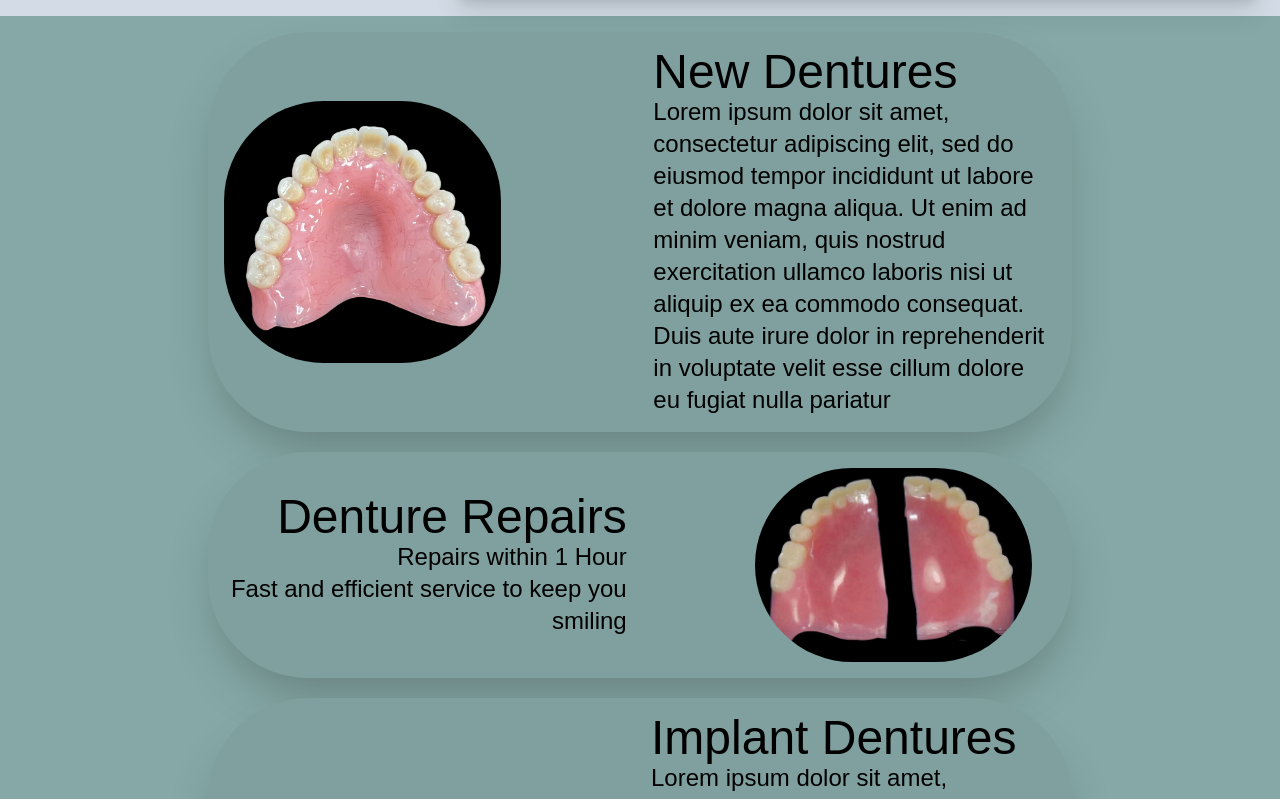
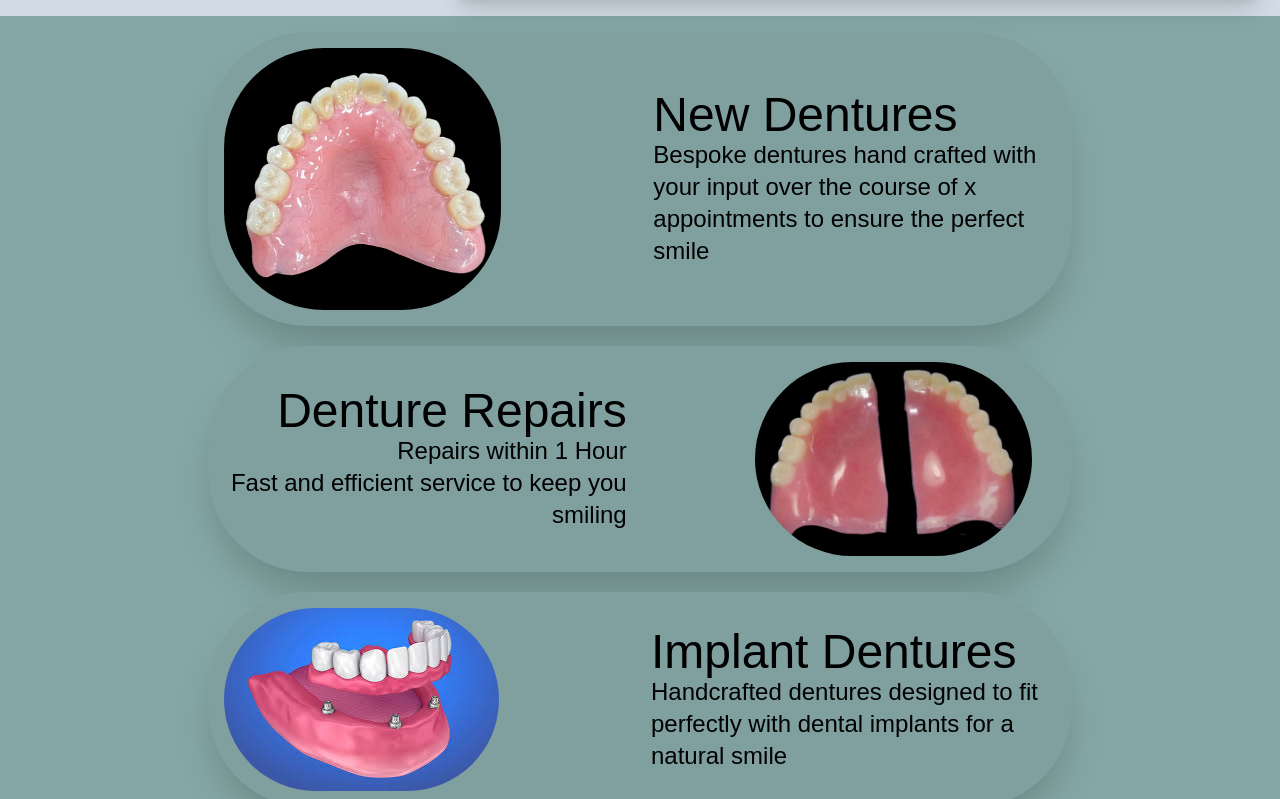
Before and after one commit to alex-lougheed4/teefies, a React (Vite) app: page / in a window 1280 px wide. Shown: the part 1820-2619 px from the top of the page. Built offline with nearby package versions, Linux system fonts and the light colour scheme.

Commit message:
Services content changes

```diff
--- a/src/pages/Home.tsx
+++ b/src/pages/Home.tsx
@@ -149,12 +149,8 @@ export const Home = () => {
           <div className="flex flex-col">
             <h3 className="text-5xl">New Dentures</h3>
             <p className="text-2xl">
-              Lorem ipsum dolor sit amet, consectetur adipiscing elit, sed do
-              eiusmod tempor incididunt ut labore et dolore magna aliqua. Ut
-              enim ad minim veniam, quis nostrud exercitation ullamco laboris
-              nisi ut aliquip ex ea commodo consequat. Duis aute irure dolor in
-              reprehenderit in voluptate velit esse cillum dolore eu fugiat
-              nulla pariatur
+              Bespoke dentures hand crafted with your input over the course of x
+              appointments to ensure the perfect smile
             </p>
           </div>
         </div>
@@ -181,12 +177,8 @@ export const Home = () => {
           <div className="flex flex-col">
             <h3 className="text-5xl">Implant Dentures</h3>
             <p className="text-2xl">
-              Lorem ipsum dolor sit amet, consectetur adipiscing elit, sed do
-              eiusmod tempor incididunt ut labore et dolore magna aliqua. Ut
-              enim ad minim veniam, quis nostrud exercitation ullamco laboris
-              nisi ut aliquip ex ea commodo consequat. Duis aute irure dolor in
-              reprehenderit in voluptate velit esse cillum dolore eu fugiat
-              nulla pariatur
+              Handcrafted dentures designed to fit perfectly with dental
+              implants for a natural smile
             </p>
           </div>
         </div>
@@ -194,12 +186,8 @@ export const Home = () => {
           <div className="flex flex-col">
             <h3 className="text-5xl">Denture Reline</h3>
             <p className="text-2xl">
-              Lorem ipsum dolor sit amet, consectetur adipiscing elit, sed do
-              eiusmod tempor incididunt ut labore et dolore magna aliqua. Ut
-              enim ad minim veniam, quis nostrud exercitation ullamco laboris
-              nisi ut aliquip ex ea commodo consequat. Duis aute irure dolor in
-              reprehenderit in voluptate velit esse cillum dolore eu fugiat
-              nulla pariatur
+              Bring new life to old dentures with our denture reline service to
+              bring comfort back to your smile
             </p>
           </div>
           <img
```
